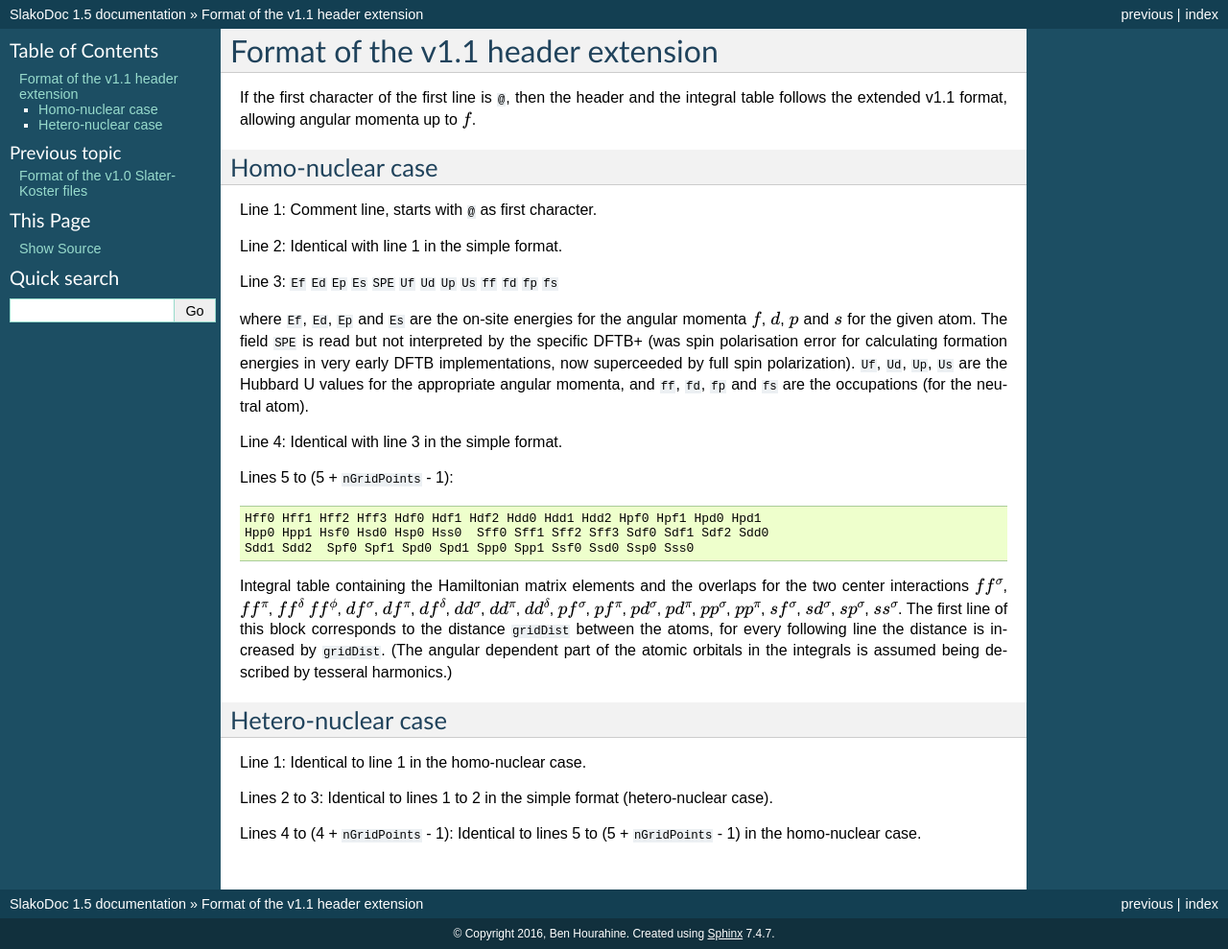
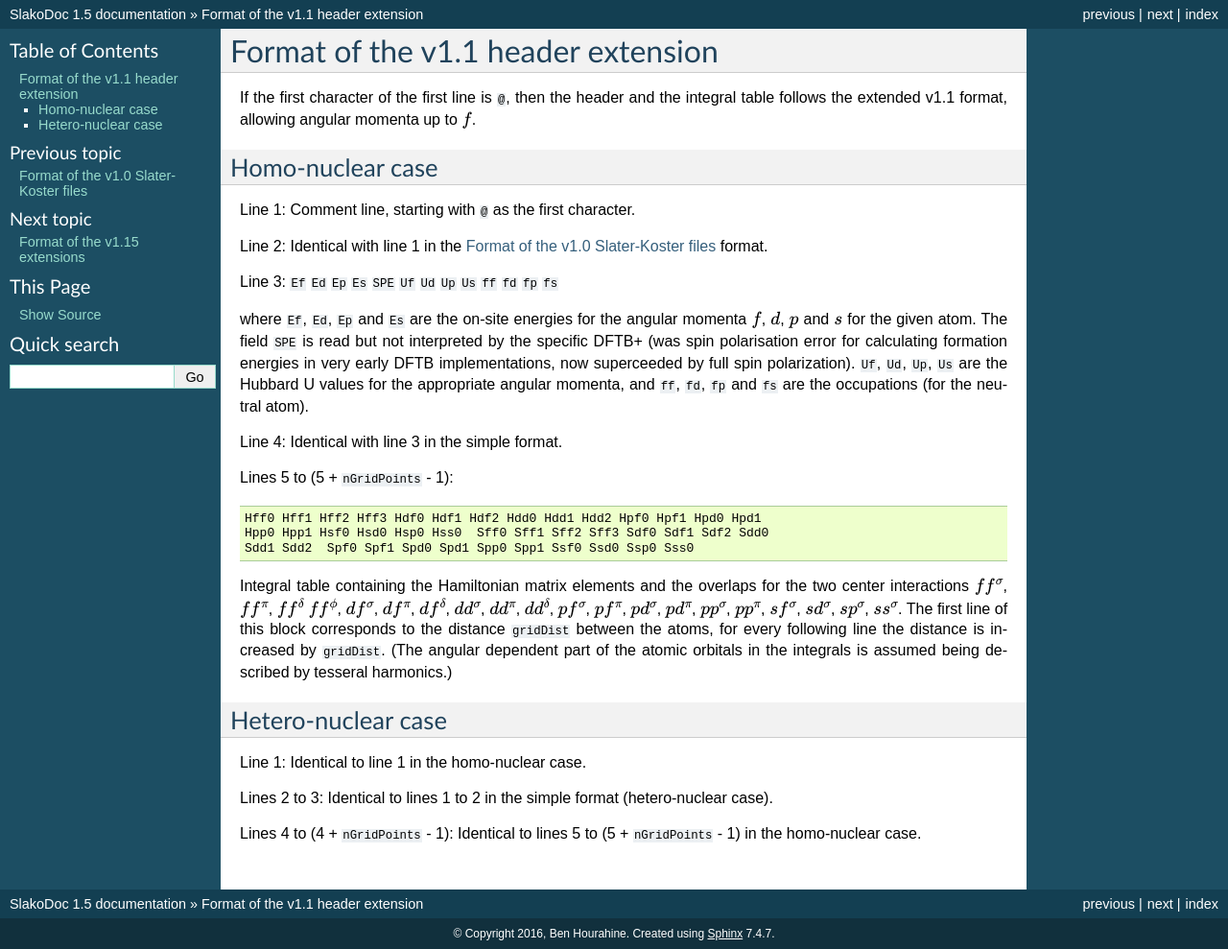
Before and after one commit to bhourahine/slako-doc, a Sphinx documentation site: the page built from source/v1_1.rst, in a window 1280 px wide. Shown: the whole page at 96% size. Built offline with Sphinx 7.4.7, drawn with Linux system fonts in a browser that asks for light colours.

Commit message:
Cross referenced back to v1 for later versions.
Added the start of the excited state extras for the linear response
code and refrenced back from the v1.1 format to the v1.

```diff
--- a/source/index.rst
+++ b/source/index.rst
@@ -12,3 +12,4 @@ Welcome to SlakoDoc's documentation!
    introduction.rst
    v1.rst
    v1_1.rst
+   v1_15.rst
--- a/source/v1_1.rst
+++ b/source/v1_1.rst
@@ -9,9 +11,9 @@ integral table follows the extended v1.1 format, allowing angular momenta up to
 Homo-nuclear case
 ~~~~~~~~~~~~~~~~~
 
-Line 1: Comment line, starts with ``@`` as first character.
+Line 1: Comment line, starting with ``@`` as the first character.
 
-Line 2: Identical with line 1 in the simple format.
+Line 2: Identical with line 1 in the :ref:`version1` format.
 
 Line 3: ``Ef`` ``Ed`` ``Ep`` ``Es`` ``SPE`` ``Uf`` ``Ud`` ``Up`` ``Us`` ``ff``
 ``fd`` ``fp`` ``fs``
```
Also changed, not shown: other parts of source/v1_1.rst (+2 -0 lines), source/v1.rst (+11 -8 lines), source/v1_15.rst (added, +13 -0 lines).
